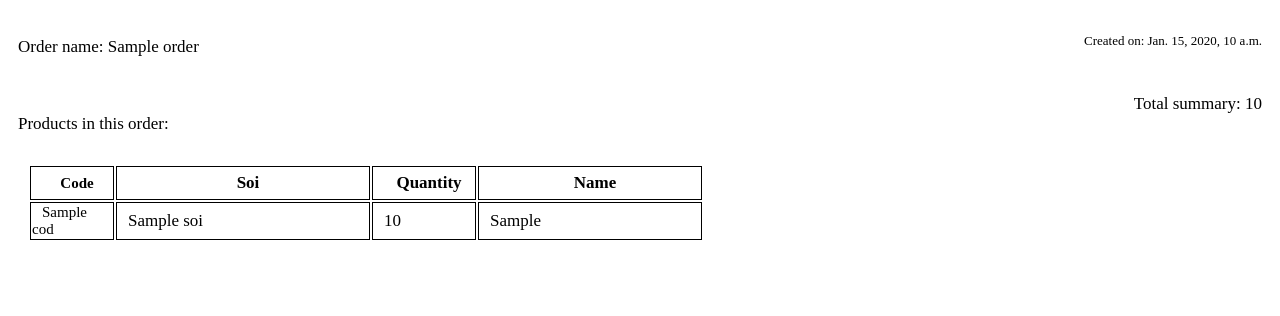
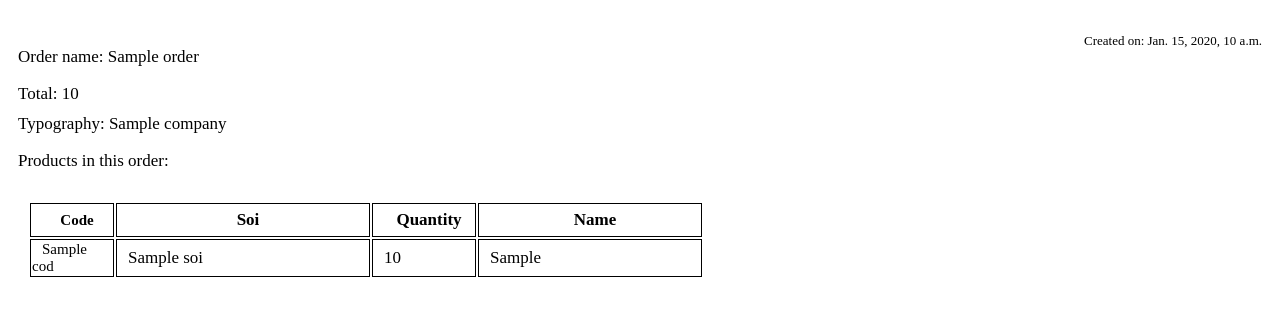
Before and after one commit to voidw0rd/excel_import, a Django app: template grid/templates/printOrder.html in a window 1280 px wide. Shown: the top 316 px of the page. Run offline with Django 3.2, Linux system fonts and the light colour scheme; the template is opened without the code that fills it: most values are stand-ins (such as "Sample title", 1, 10 or a date in 2020); some web fonts are replaced.

Commit message:
Print order ...

```diff
--- a/grid/templates/printOrder.html
+++ b/grid/templates/printOrder.html
@@ -23,6 +23,7 @@
 
         #name {
             float: left;
+            margin-top: 10px;
         }
 
         #timestamp {
@@ -31,8 +32,7 @@
         }
 
         #total {
-            margin-top: 20px;
-            float: right;
+            margin-top: 10px;
         }
 
         .clr {
@@ -81,6 +81,11 @@
             text-align: center;
         }
 
+        #company {
+            margin-top: 10px;
+            margin-bottom: 10px;
+        }
+
     </style>
 </head>
 <body>
@@ -98,7 +103,10 @@
         <p class="clr"></p>
 
     <div id="total">
-        Total summary: {{ order.total }}
+        Total: {{ order.total }}
+    </div>
+    <div id="company">
+        Typography: {{ order.company }}
     </div>
 
         <p class="clr"></p>
--- a/grid/views.py
+++ b/grid/views.py
@@ -539,6 +539,7 @@ def _prepPrint(orderId):
         orderInfo = {}
         orderInfo["name"] = order.name
         orderInfo['timestamp'] = str(order.timestamp).split('.')[0]
+        orderInfo['company'] = order.company.name
         orderInfo['products'] = []
         for product in orderProducts:
             obj = {}
```
